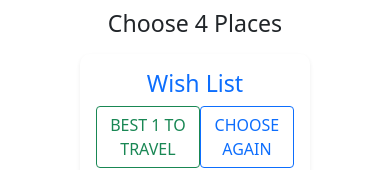
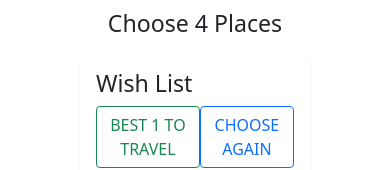
Before and after one commit to sajeeb-me/passionate-traveller, a React (Create React App) app: page / in a window 390 px wide. Shown: the part 182-352 px from the top of the page. Built offline with nearby package versions, Linux system fonts and the light colour scheme.

Commit message:
responsive done

```diff
--- a/src/components/Body/Body.js
+++ b/src/components/Body/Body.js
@@ -27,8 +27,13 @@ const Body = () => {
         setList([]);
     }
     const getBest1 = () => {
-        const bestArray = lists[Math.floor(Math.random() * lists.length)];
-        setList([bestArray])
+        if (lists.length >= 1) {
+            const bestArray = lists[Math.floor(Math.random() * lists.length)];
+            setList([bestArray])
+        }
+        else {
+            alert('Please, select at least 1 item to your Wish list!')
+        }
     }
     return (
         <div className='country-container'>
--- a/src/components/WishList/WishList.js
+++ b/src/components/WishList/WishList.js
@@ -5,7 +5,7 @@ import './WishList.css'
 const WishList = ({ lists, chooseAgain, getBest1 }) => {
     return (
         <div className='wish-list shadow-sm p-3'>
-            <h3 className='text-center text-primary'>Wish List</h3>
+            <h3>Wish List</h3>
             <div>
                 {
                     lists.map(list => <ListDetails key={list.id} list={list} />)
```
